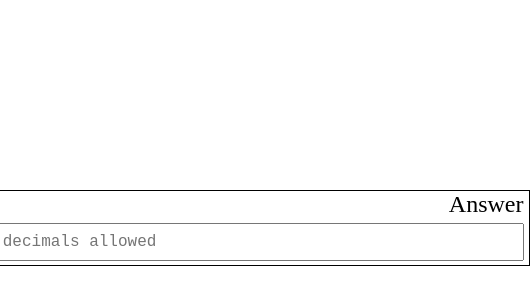
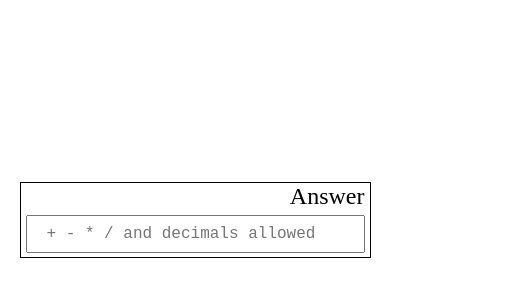
Before and after one commit to RachelBanana03/odin-calculators, a plain HTML site: page index.html in a window 390 px wide. Shown: the part 202-502 px from the top of the page, 530 px wide, since content can reach past the window. Drawn offline with Linux system fonts and the light colour scheme.

Commit message:
Make calculator responsive to screensizes

```diff
--- a/css/styles.css
+++ b/css/styles.css
@@ -1,12 +1,18 @@
+* {
+    box-sizing: border-box;
+}
+
 body {
-    display:flex;
+    display: flex;
     justify-content: center;
     align-items: center;
     height: 100vh;
+    width: max(350px, 100%);
+    margin: 0;
 }
 
 #calculator {
-    width: 657px;
+    width: clamp(350px, 90%, 630px);
     border: 1px solid;
     padding-left: 5px;
     padding-right: 5px;
@@ -14,9 +20,10 @@ body {
 
 #display {
     font-size: 1.5rem;
-    width:657px;
     text-align: right;
     height: 2rem;
+    white-space: nowrap;
+    overflow: hidden;
 }
 
 #input-1 {
@@ -25,4 +32,7 @@ body {
     font-size: 1rem;
     padding-left: 20px;
     padding-right: 20px;
+    width: 100%;
+    white-space: nowrap;
+    overflow: hidden;
 }
```
